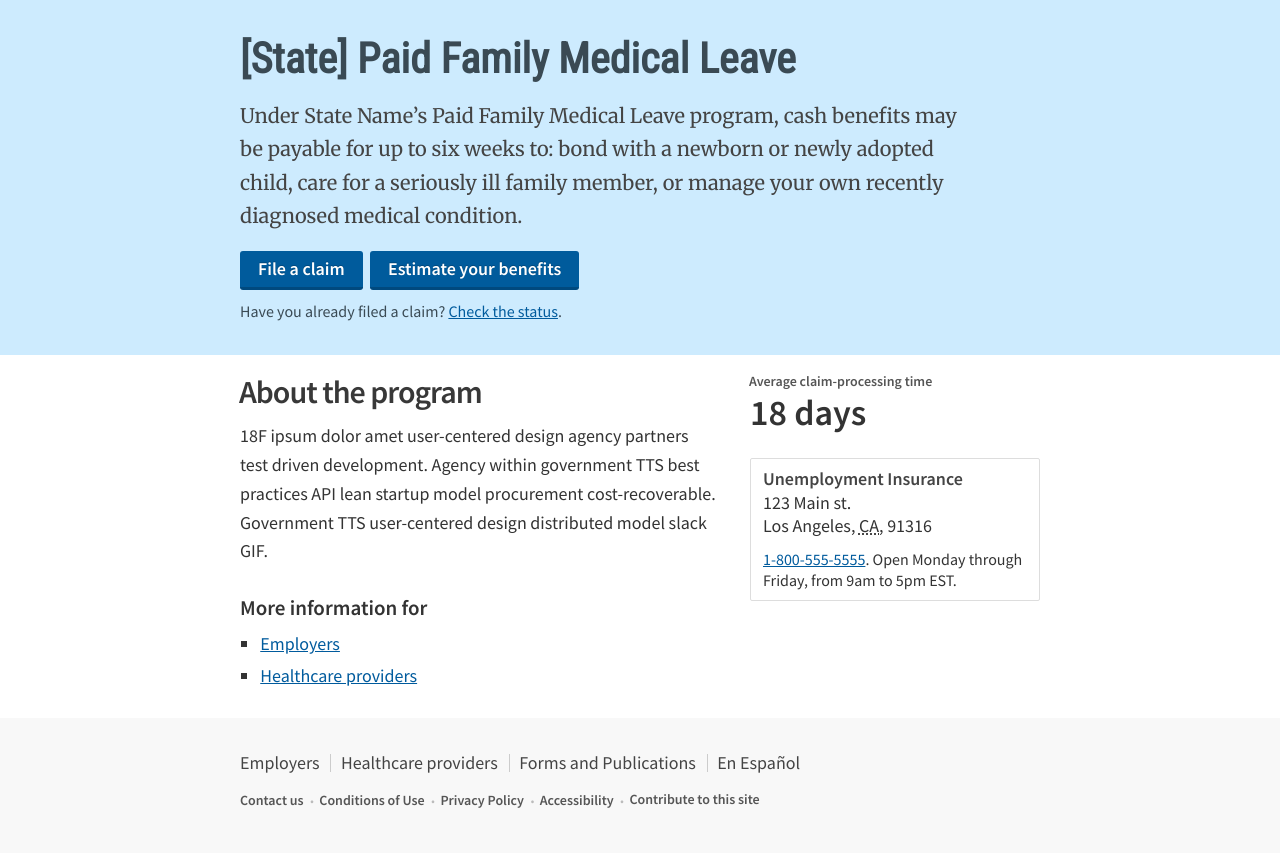
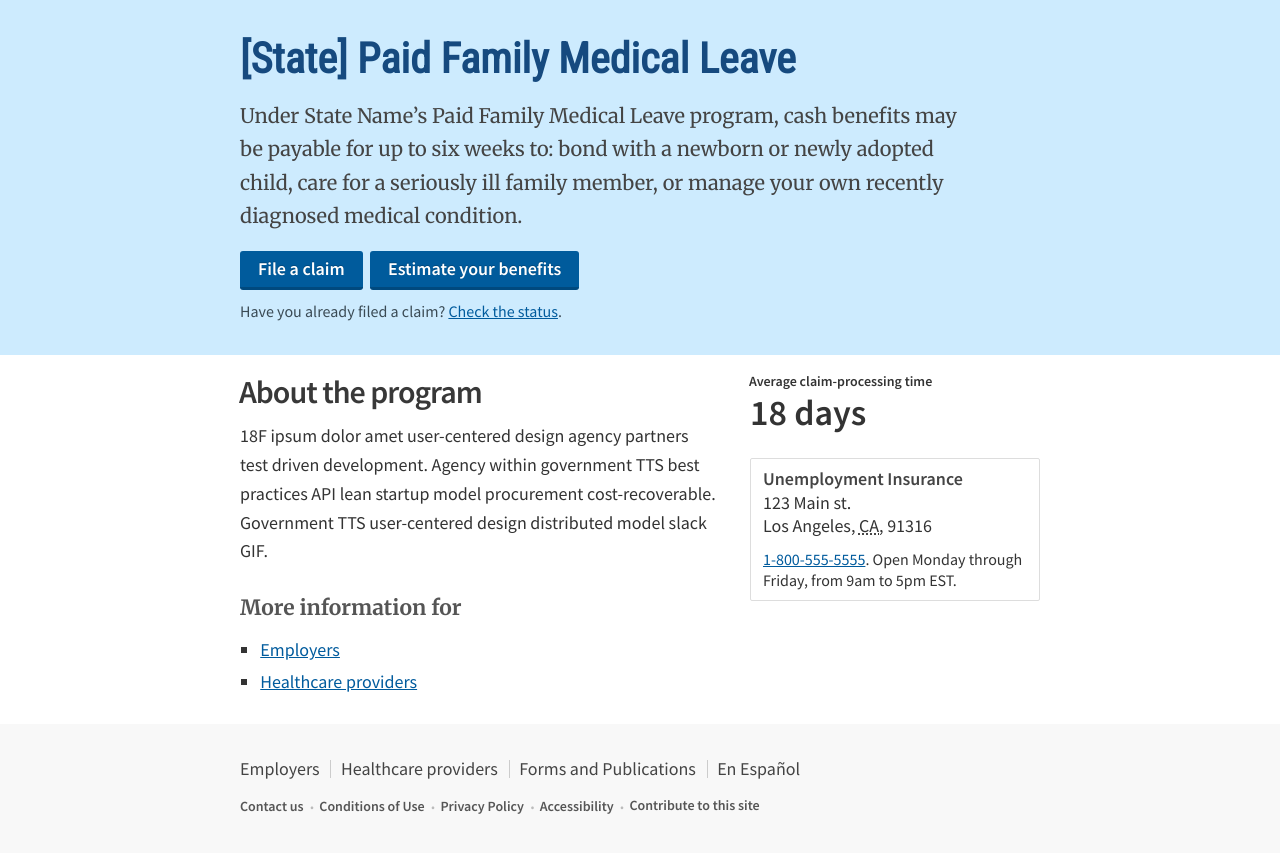
Before and after one commit to 18F/Paid-Leave-Prototype, a Jekyll site: the page built from _pages/index.html, in a window 1280 px wide. Shown: the top 853 px of the page. Built offline with Jekyll 4.4.1, drawn with Linux system fonts in a browser that asks for light colours; nearby versions of some CDN libraries; library files that are not in the unit come from our copies.

Commit message:
Iterate on design

```diff
--- a/stylesheets/screen.css
+++ b/stylesheets/screen.css
@@ -1214,10 +1214,10 @@ fieldset.fieldset-address div.field.field-country.field-select::after {
 .layout-claim-list section.benefits h1,
 .layout-claim-list section.your-information h1{
     font-weight: 600;
-    font-size: 20px;
+    font-size: 21px;
     line-height: 1.3em;
     font-family: Merriweather, Georgia, serif;
-    color: #333;
+    color: #444;
     margin: 28px auto 16px;
 }
 
@@ -1270,6 +1270,7 @@ fieldset.fieldset-address div.field.field-country.field-select::after {
 }
 .layout-home .masthead h1 {
     font-size: 36px;
+    color: #164a7f;
     font-family: Roboto Condensed;
     font-weight: 600;
     line-height: 1.1;
@@ -1365,7 +1366,7 @@ fieldset.fieldset-address div.field.field-country.field-select::after {
     font: inherit;
     font-size: 14px;
     font-weight: 600;
-    color: #555;
+    color: #333;
 }
 .claim-processing-time span {
     font-weight: 600;
@@ -1417,15 +1418,14 @@ fieldset.fieldset-address div.field.field-country.field-select::after {
     position: relative;
     left: -1px;
 }
-.layout-estimator main aside h1,
+
 .overview h2 {
     font-weight: 600;
-    font-size: 21px;
-    font-family: inherit;
-    line-height: 1.4em;
-    margin-top: 16px;
-    margin-bottom: 10px;
-    color: #333;
+    font-size: 20px;
+    line-height: 1.3em;
+    font-family: Merriweather, Georgia, serif;
+    color: #555;
+    margin: 28px auto 16px;
 }
 .layout-home .overview .primary-content p,
 .layout-home .overview .primary-content li {
@@ -1436,6 +1436,7 @@ fieldset.fieldset-address div.field.field-country.field-select::after {
     margin-left: 1.125em;
     margin-bottom: 0.33em;
 }
+
 @media screen and (min-width: 568.88px) {
     .layout-home .overview .primary-content p {
         line-height: 1.6em;
```
